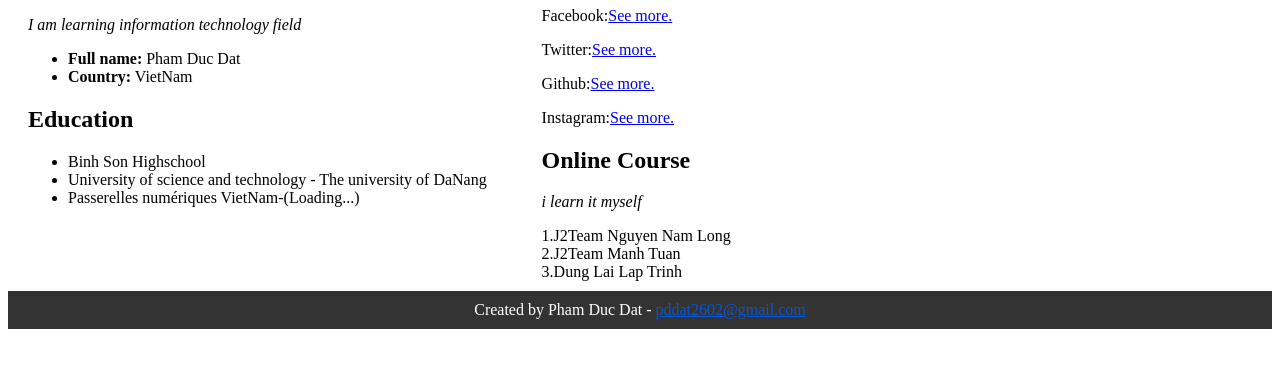
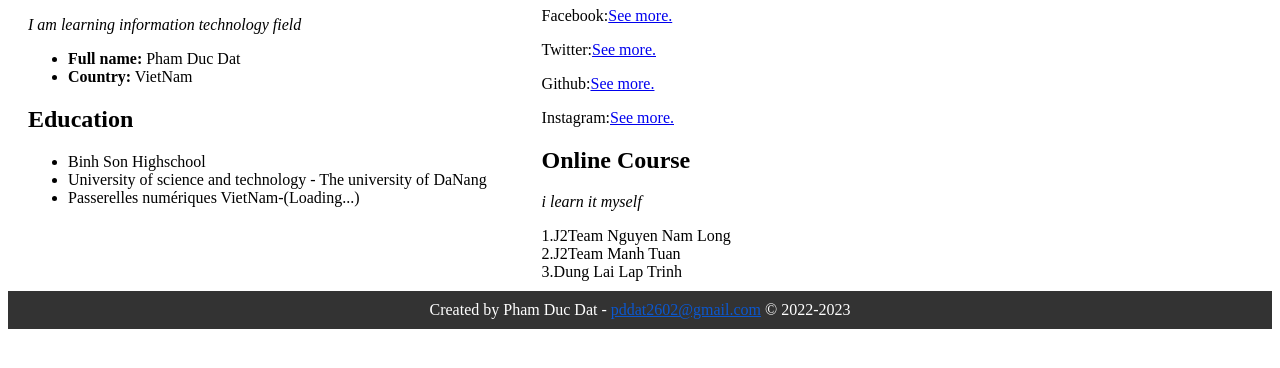
Before and after one commit to Dominic2k/VenusJss.github.io, a PHP site: page / in a window 1280 px wide. Shown: the part 412-780 px from the top of the page. Run offline with PHP 8.4, Linux system fonts and the light colour scheme.

Commit message:
Update and rename index.html to index.php

```diff
--- a/index.html
+++ b/index.php
@@ -68,6 +68,7 @@
 	</div>
 	<footer>
 		Created by Pham Duc Dat - <a href="mailto:pddat2602@gmail.com">pddat2602@gmail.com</a>
+		© 2022-<?php echo date("Y");?>
 	</footer>
 </body>
 </html>
```
